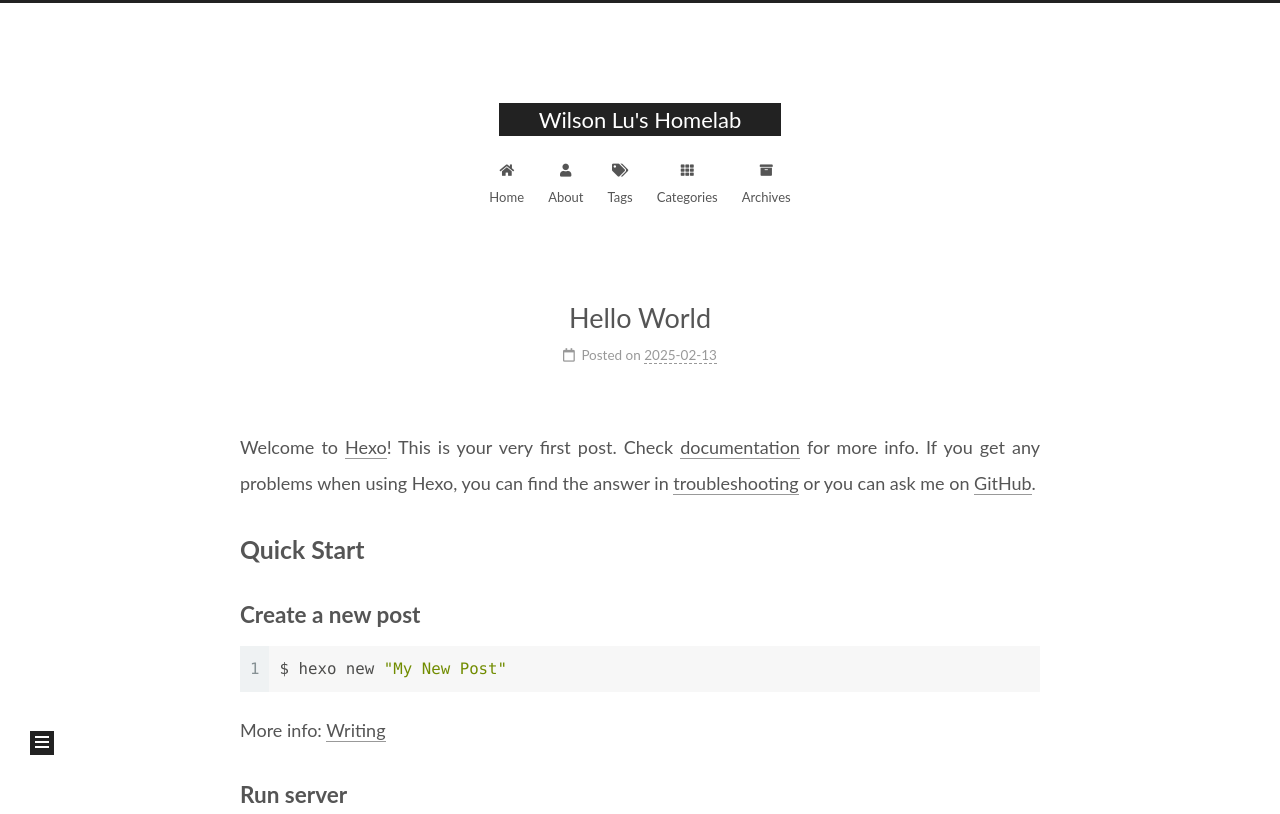
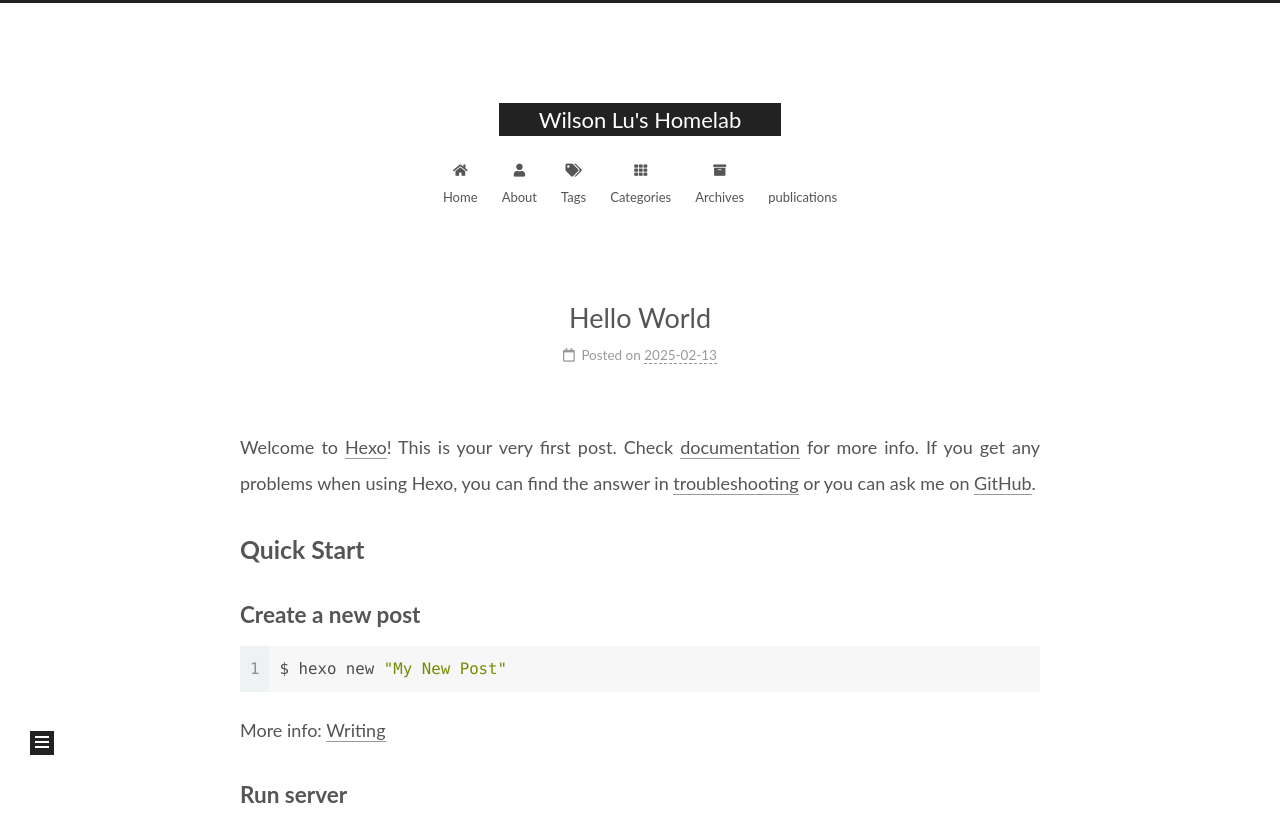
Before and after one commit to wilson-lu-lab/wilson-lu-lab.github.io, a plain HTML site: page 2025/02/13/hello-world/index.html in a window 1280 px wide. Shown: the top 814 px of the page. Drawn offline with Linux system fonts and the light colour scheme.

Commit message:
Site updated: 2025-02-13 16:31:16

```diff
--- a/2025/02/13/hello-world/index.html
+++ b/2025/02/13/hello-world/index.html
@@ -135,6 +135,11 @@
         <li class="menu-item menu-item-archives">
 
     <a href="/archives/" rel="section"><i class="fa fa-archive fa-fw"></i>Archives</a>
+
+  </li>
+        <li class="menu-item menu-item-publications">
+
+    <a href="/publications/" rel="section"><i class="fa fa-pub fa-fw"></i>publications</a>
 
   </li>
   </ul>
```
Also changed, not shown: about/index.html (+5 -0 lines), archives/2025/02/index.html (+5 -0 lines), archives/2025/index.html (+5 -0 lines), archives/index.html (+5 -0 lines), categories/index.html (+5 -0 lines), index.html (+5 -0 lines), publications/index.html (+5 -0 lines), tags/index.html (+5 -0 lines).
